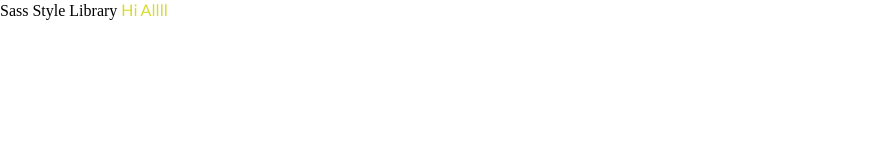
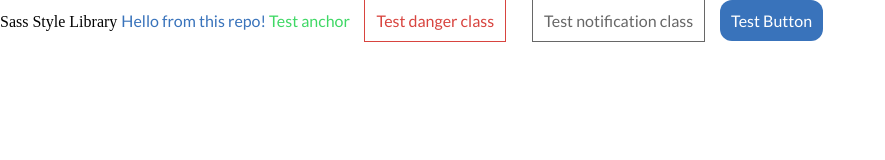
Before and after one commit to torressam333/css_style_library, a website: page index.html in a window 1280 px wide. Shown: the whole page, without its empty margins (0-885 px from the left). Drawn offline with Linux system fonts and the light colour scheme.

Commit message:
Begin testing different variables

```diff
--- /dev/null
+++ b/assets/sass/_globalVariables.scss
@@ -0,0 +1,20 @@
+// Base theme colors
+$primary: #3973bb;
+$secondary: #676767;
+$success: #3fd865;
+$danger: #d8443f;
+$info: #43c1b2;
+$warning: #d8db2f;
+$dark: #222;
+$grey-lighter: #e0e0e0;
+
+// Base font
+$font-text: 'lato', sans-serif;
+
+// Base Spacing
+$base-padding: 0.7rem;
+$base-margin: 0.7rem;
+
+// Base borders
+$base-border-width: 1px;
+$base-border-radius: 12px;
--- /dev/null
+++ b/assets/sass/styles.scss
@@ -0,0 +1,70 @@
+@use 'globalVariables';
+
+// Font
+@import url('https://fonts.googleapis.com/css2?family=Lato:ital,wght@0,100;0,300;0,400;0,700;0,900;1,100;1,300;1,400;1,700;1,900&display=swap');
+
+/*
+   Reset all:
+   - Inherited properties to inherit value
+   - Non-inherited properties to initial value
+*/
+* {
+  all: unset;
+}
+
+body {
+  font-family: globalVariables.$font-text;
+}
+
+// Override specific elements from above unset-ting
+div {
+  display: revert; /* = block */
+}
+
+span {
+  display: revert; /* = inline */
+}
+
+table {
+  display: revert; /* = table */
+}
+
+img {
+  max-width: 100%;
+}
+
+h1 {
+  color: globalVariables.$primary;
+  margin-bottom: globalVariables.$base-margin;
+}
+
+a {
+  color: globalVariables.$success;
+}
+
+button {
+  color: #fff;
+  border: none;
+  background-color: globalVariables.$primary;
+  cursor: pointer;
+  padding: globalVariables.$base-padding;
+  border-radius: globalVariables.$base-border-radius;
+}
+
+.danger {
+  color: globalVariables.$danger;
+  border-color: globalVariables.$danger;
+  border-style: solid;
+  margin: globalVariables.$base-margin;
+  padding: globalVariables.$base-padding;
+  border-width: globalVariables.$base-border-width;
+}
+
+.notification {
+  color: globalVariables.$secondary;
+  border-color: globalVariables.$secondary;
+  border-style: solid;
+  margin: globalVariables.$base-margin;
+  padding: globalVariables.$base-padding;
+  border-width: globalVariables.$base-border-width;
+}
--- a/gulpfile.js
+++ b/gulpfile.js
@@ -4,13 +4,13 @@ const sass = require('gulp-sass')(require('sass'));
 // Compile sass to css and output in a css DIR in the root dir
 const compileStyles = () => {
   // https://nodejs.org/api/stream.html#stream_readable_pipe_destination_options
-  return src('./resources/sass/styles.scss').pipe(sass()).pipe(dest('css'));
+  return src('./assets/sass/styles.scss').pipe(sass()).pipe(dest('css'));
 };
 
 // Re-compile when styles change
 const watchSass = () => {
   // File to watch with delay to ensure performant
-  watch(['./resources/sass/styles.scss'], compileStyles);
+  watch(['./assets/sass/styles.scss'], compileStyles);
 };
 
 exports.default = series(compileStyles, watchSass);
--- a/index.html
+++ b/index.html
@@ -8,6 +8,10 @@
     <title>Sass Style Library</title>
   </head>
   <body>
-    <h1>Hi Allll</h1>
+    <h1>Hello from this repo!</h1>
+    <a href="#">Test anchor</a>
+    <p class="danger">Test danger class</p>
+    <p class="notification">Test notification class</p>
+    <button>Test Button</button>
   </body>
 </html>
--- a/resources/sass/_globalVariables.scss
+++ /dev/null
@@ -1,9 +0,0 @@
-// Base theme colors
-$primary: #3973bb;
-$seconday: #3fd865;
-$error: #d8443f;
-$info: #43c1b2;
-$warning: #d8db2f;
-
-// Base font
-$font-text: 'lato', sans-serif;
--- a/resources/sass/styles.scss
+++ /dev/null
@@ -1,38 +0,0 @@
-@use '_globalVariables';
-
-// Font
-@import url('https://fonts.googleapis.com/css2?family=Lato:ital,wght@0,100;0,300;0,400;0,700;0,900;1,100;1,300;1,400;1,700;1,900&display=swap');
-
-/*
-   Reset all:
-   - Inherited properties to inherit value
-   - Non-inherited properties to initial value
-*/
-* {
-  all: unset;
-}
-
-body {
-  font-family: globalVariables.$font-text;
-}
-
-// Override specific elements from above unset-ting
-div {
-  display: revert; /* = block */
-}
-
-span {
-  display: revert; /* = inline */
-}
-
-table {
-  display: revert; /* = table */
-}
-
-img {
-  max-width: 100%;
-}
-
-h1 {
-  color: globalVariables.$warning;
-}
```
Also changed, not shown: css/styles.css.
